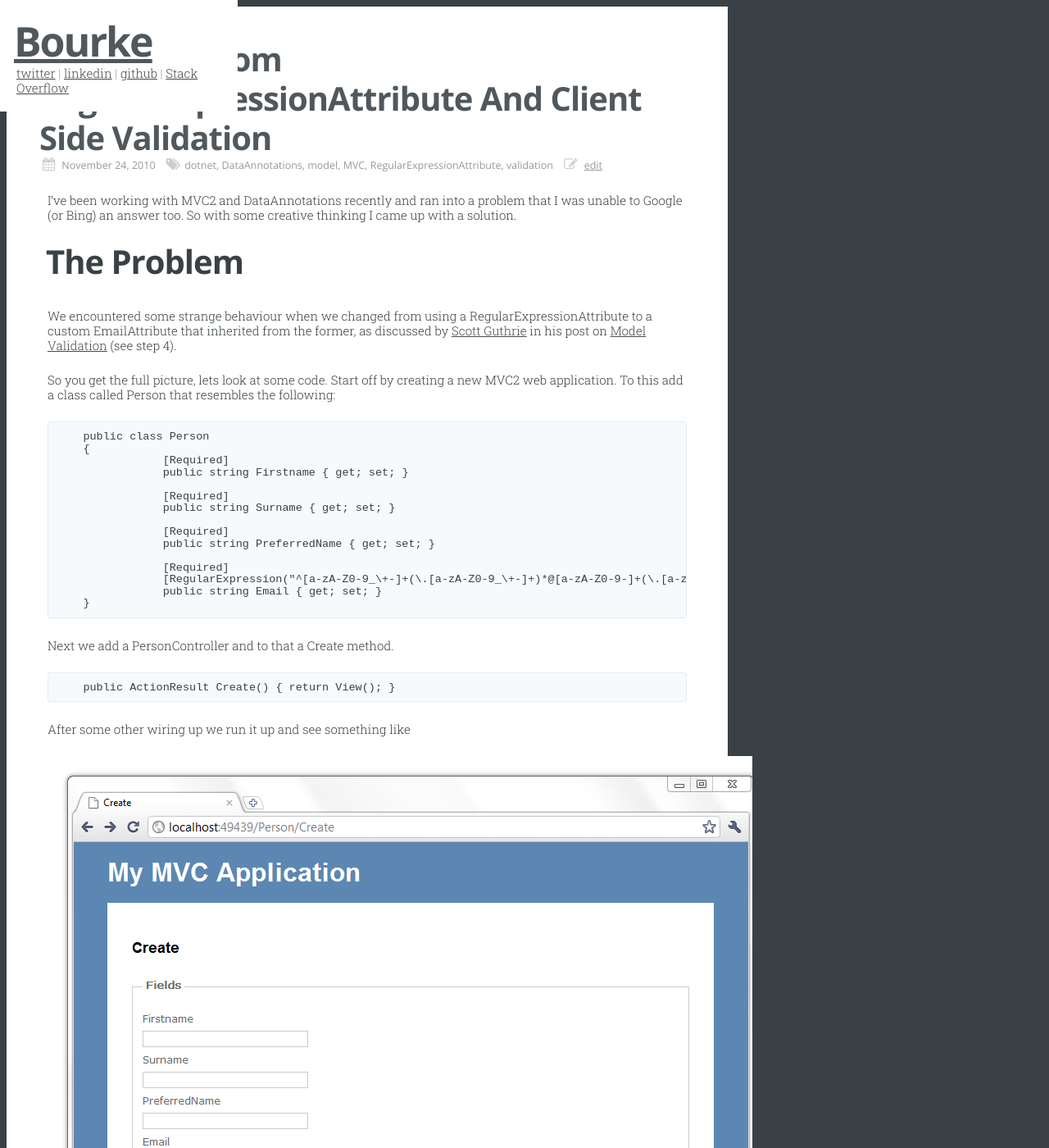
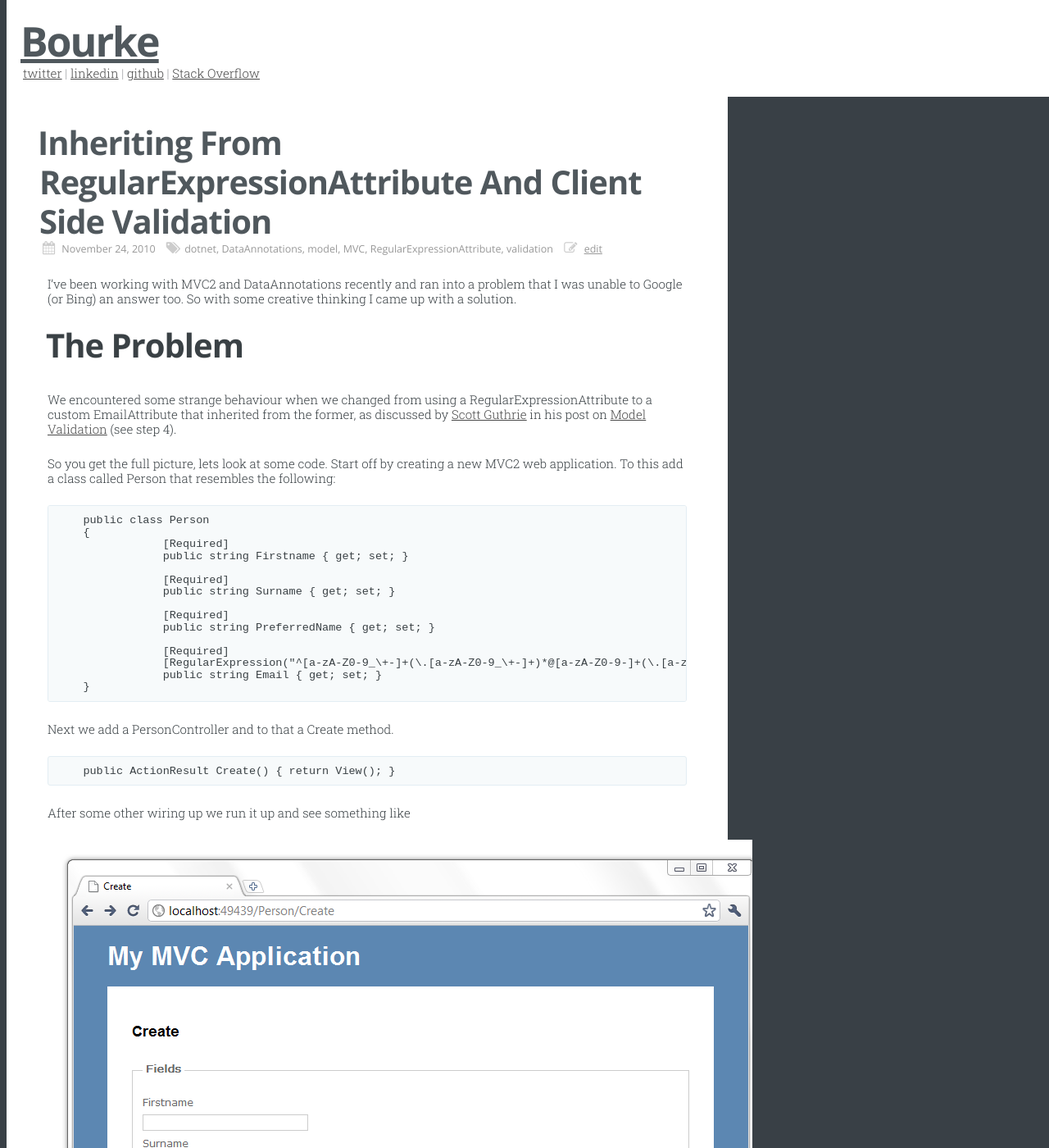
Before and after one commit to jfbourke/jfbourke.github.io, a Jekyll site: the page built from index.html, in a window 1280 px wide and 1400 px high. Shown: the whole window at 82% size. Built offline with Jekyll 4.4.1, drawn with Linux system fonts in a browser that asks for light colours; nearby versions of some CDN libraries; library files that are not in the unit come from our copies; Markdown is read by kramdown in place of the engine named in the settings; the list of posts is cut into pages by our own code.

Commit message:
Reseting layout

```diff
--- a/css/style.css
+++ b/css/style.css
@@ -135,10 +135,9 @@ ul ol, ol ul {
 header#site-header {
 	background-color: #fff;
 	padding: 20px;
-	width: 250px;
+	width: 100%;
 	position: fixed;
 	top: 0;
-	left: 0;
 }
 
 .is-sticky {
@@ -171,6 +170,7 @@ main {
 	background-color: #fff;
 	color: #3A4145;
 	padding: 40px;
+	margin-top: 110px;
 	max-width: 800px;
 }
 
--- a/js/main.js
+++ b/js/main.js
@@ -4,6 +4,9 @@
 	$(document).ready(function() {
 		$(window).scroll(function() {
 
+			var b = $("body"), t = b.scrollTop(), h = $("header#site-header");
+			(t > 0) ? h.addClass("is-sticky") : h.removeClass("is-sticky");
+
 		});
 	});
 }(jQuery));
```
